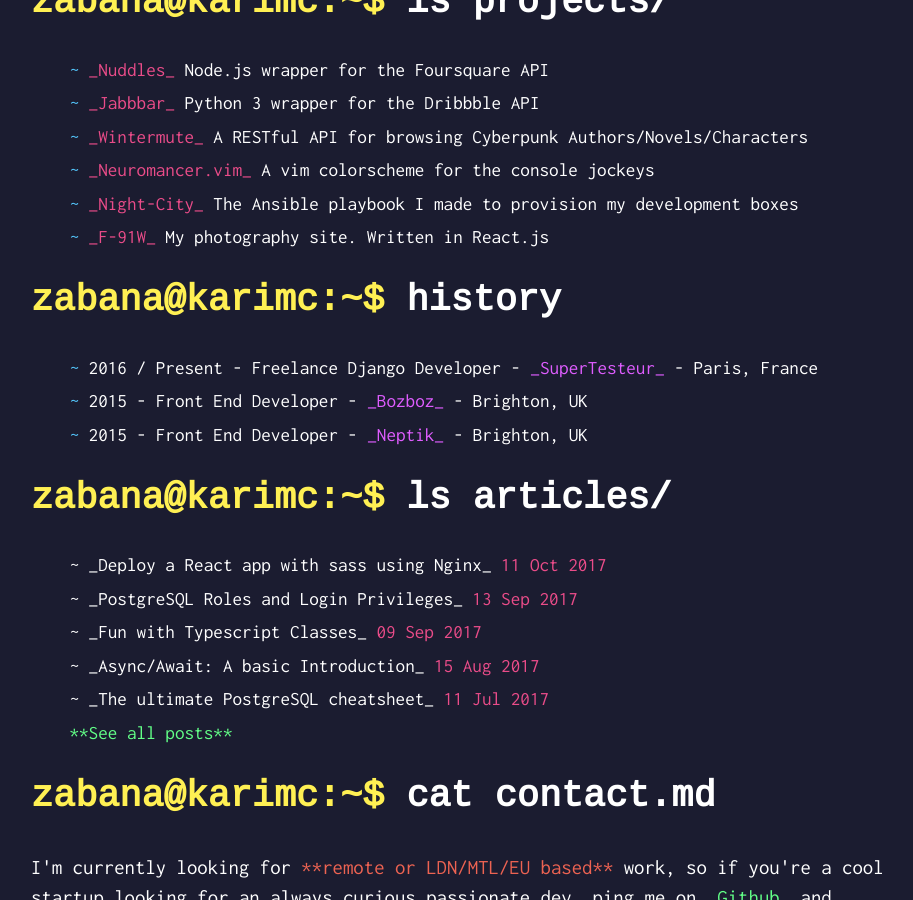
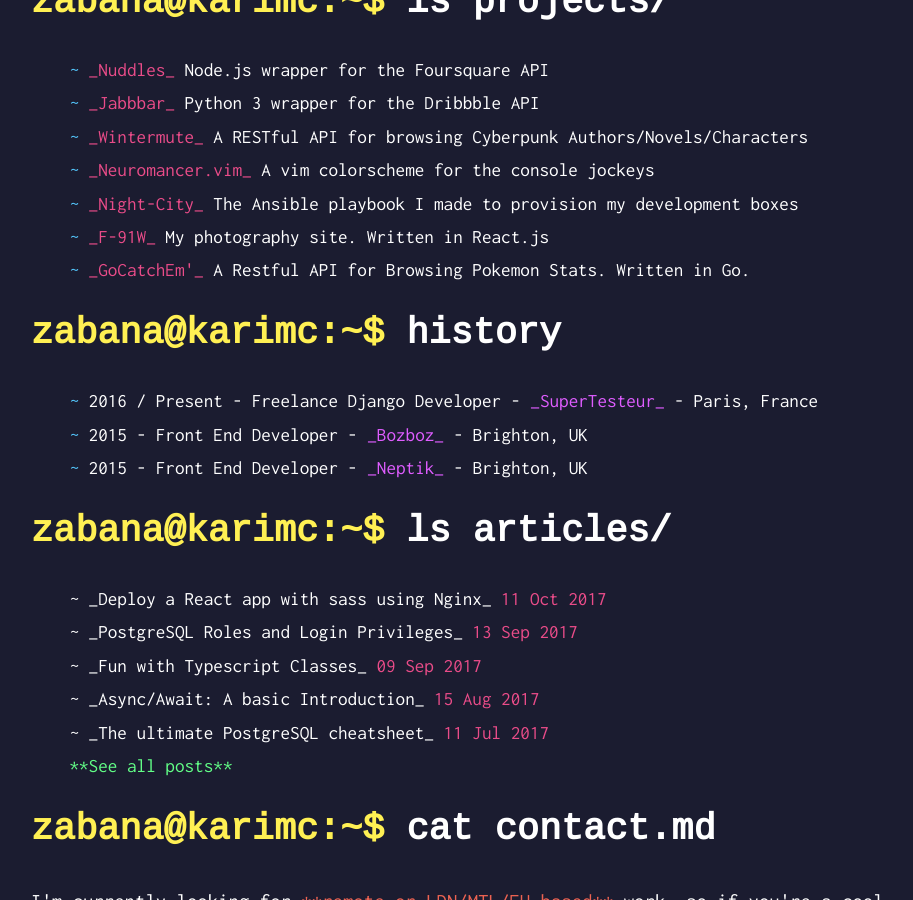
Before and after one commit to Zabanaa/zabanaa.github.io, a Jekyll site: the page built from index.html, in a window 1280 px wide and 900 px high, scrolled down 1437 px. Shown: the whole window, without its empty margins (17-930 px from the left). Built offline with Jekyll 4.4.1, drawn with Linux system fonts in a browser that asks for light colours.

Commit message:
add gocatchem to the list of projects

```diff
--- a/_data/projects.json
+++ b/_data/projects.json
@@ -35,6 +35,12 @@
             "url": "http://f-91w.xyz",
             "name": "F-91W",
             "desc": "My photography site. Written in React.js"
+        },
+
+        {
+            "url": "http://gocatchem.tk",
+            "name": "GoCatchEm'",
+            "desc": "A Restful API for Browsing Pokemon Stats. Written in Go."
         }
     ]
 
```
